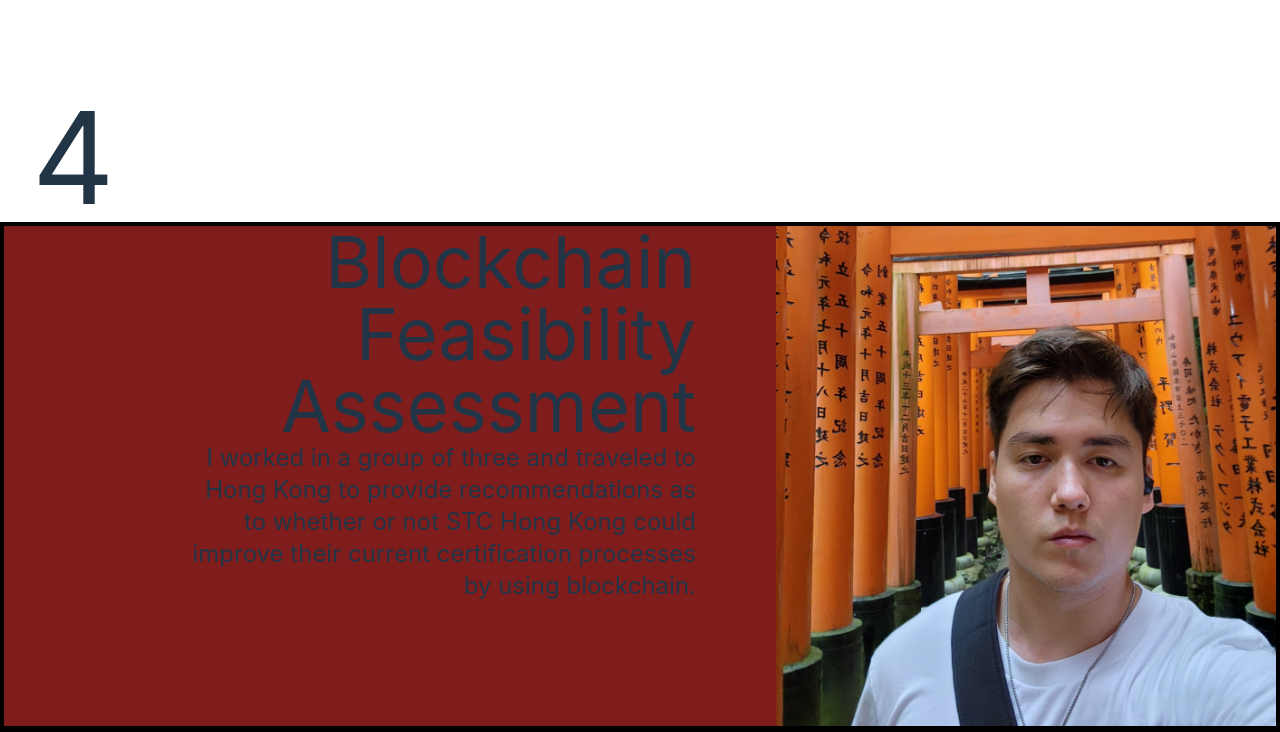
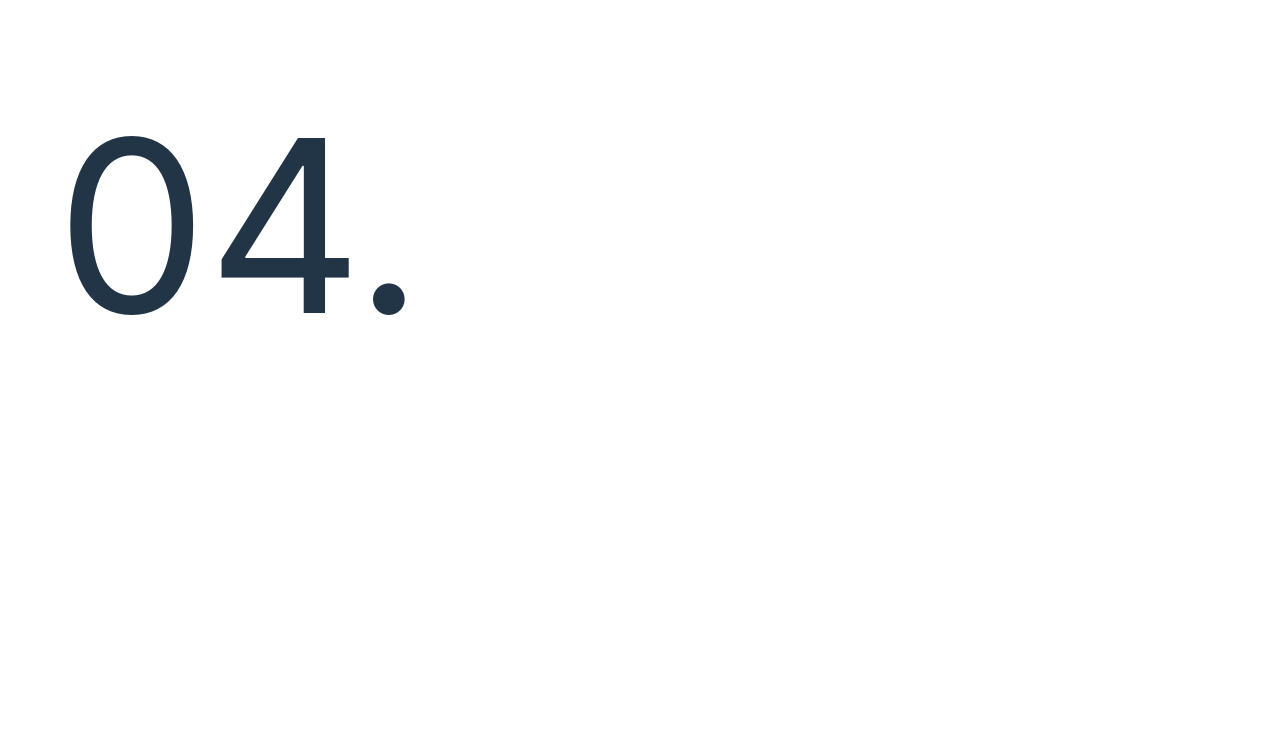
Before and after one commit to bhnord/portfolio_v2, a React (Vite) app: page / in a window 1280 px wide. Shown: the part 866-1598 px from the top of the page. Built offline with nearby package versions, Linux system fonts and the light colour scheme.

Commit message:
add descriptions + fix proj numbers

```diff
--- a/src/components/Project.tsx
+++ b/src/components/Project.tsx
@@ -10,12 +10,12 @@ export default function Project({
   //TODO: remove borders
   return (
     <>
-      <div className="bg-red-900 border-black border-solid border-4">
-        <div className="h-[500px]  text-right overflow-hidden">
+      <div className="flex items-center h-[1300px]  ">
+        <div className="w-screen text-right overflow-hidden ">
           <div className="flex justify-end">
             <div className="w-2/5 mr-20">
               <p className="text-7xl">{title}</p>
-              <p className="text-2xl ">{description}</p>
+              <p className="text-2xl mt-10">{description}</p>
             </div>
             <img src={img} width={500} />
           </div>
--- a/src/components/Projects.tsx
+++ b/src/components/Projects.tsx
@@ -4,16 +4,28 @@ import { useEffect, useRef, useState } from "react";
 import { motion, useInView, useScroll, useTransform } from "framer-motion";
 
 export default function Projects() {
-  const description1 =
-    "I worked in a group of three and traveled to Hong Kong to provide recommendations as to whether or not STC Hong Kong could improve their current certification processes by using blockchain.";
+  const description1 = "";
   const description2 = "";
-  const description3 = "";
-  const description4 = "";
+  const description3 =
+    "I worked in a group of three and traveled to Hong Kong to provide recommendations \
+    as to whether or not STC Hong Kong could improve their current certification processes \
+    by using blockchain. We organized and conducted interviews with employees from Verizon, \
+    DigiKerma, HerBChain, and within STC. We gave weekly presentations as to the progress of \
+    our research, and compiled a white paper detailing our research, methods, and conclusions \
+    that was published by Worcester Polytechnic Institute.";
 
-  const title1 = "Blockchain Feasibility Assessment";
+  const description4 =
+    "I developed a recursive programming language from scratch in C++. \
+    I created a custom grammar and structure for the language and implemented \
+    the front and back end of the compiler for the recursive language. I implemented variables, \
+    procedures, functions, return statements, the ability to import C++ libraries and to link files. \
+    I defined a context free grammar (CFG) and used ANTLER to create a parse tree for input files. I used \
+    this parse tree along with LLVM to compile the tree into a runnable x86_64 assembly executable file.";
+
+  const title1 = "title3";
   const title2 = "title2";
-  const title3 = "title3";
-  const title4 = "title4";
+  const title3 = "Blockchain Feasibility Assessment";
+  const title4 = "Custom Programming Language";
 
   const img1 = img;
   const img2 = img;
@@ -24,10 +36,11 @@ export default function Projects() {
   const ref2 = useRef(null);
   const ref3 = useRef(null);
   const ref4 = useRef(null);
-  const isInView1 = useInView(ref1);
-  const isInView2 = useInView(ref2);
-  const isInView3 = useInView(ref3);
-  const isInView4 = useInView(ref4);
+  const options = { margin: "-600px" };
+  const isInView1 = useInView(ref1, options);
+  const isInView2 = useInView(ref2, options);
+  const isInView3 = useInView(ref3, options);
+  const isInView4 = useInView(ref4, options);
 
   const projects = [
     {
@@ -64,31 +77,31 @@ export default function Projects() {
   //TODO: add more projects + descriptions
   //TODO: add link spots
   //
-  const [project, setProject] = useState(1);
+  const [project, setProject] = useState("01.");
 
   //TODO: clean up somehow
   //if bottom of div is in view?
   //add offset somehow? -- check framer-motion
   useEffect(() => {
     if (isInView1) {
-      setProject(1);
+      setProject("01.");
     }
   }, [isInView1]);
   useEffect(() => {
     if (isInView2) {
-      setProject(2);
+      setProject("02.");
     }
   }, [isInView2]);
 
   useEffect(() => {
     if (isInView3) {
-      setProject(3);
+      setProject("03.");
     }
   }, [isInView3]);
 
   useEffect(() => {
     if (isInView4) {
-      setProject(4);
+      setProject("04.");
     }
   }, [isInView4]);
 
@@ -96,7 +109,7 @@ export default function Projects() {
     <>
       <h2 className="text-6xl mb-[100px] ">Projects</h2>
       <div className="w-screen">
-        <h3 className="text-9xl sticky top-8 ml-8">{project}</h3>
+        <h1 className="text-[15rem] sticky top-8 ml-14">{project}</h1>
 
         {projects.map(({ ref, title, description, img }) => (
           <motion.div ref={ref} key={title}>
```
